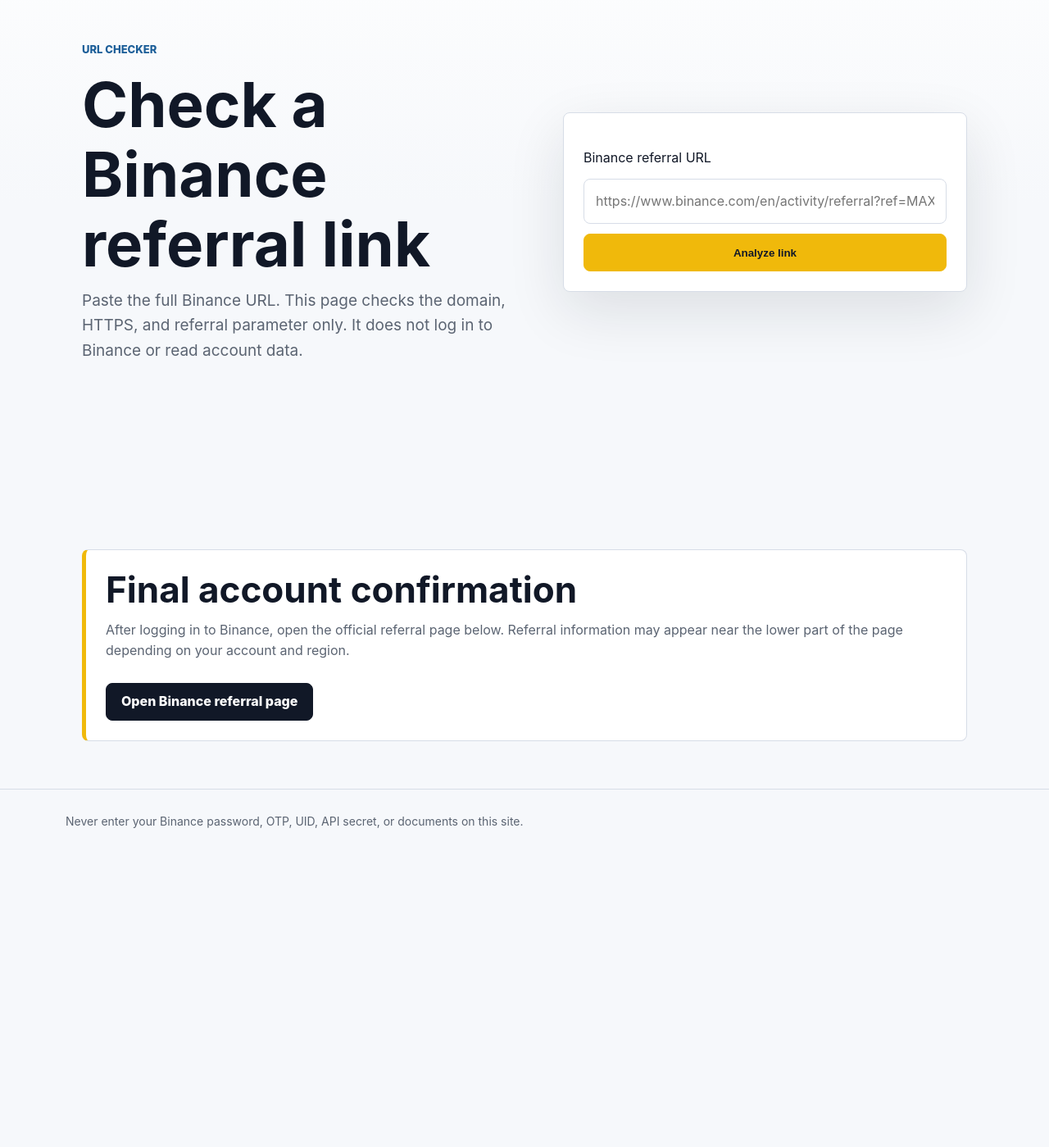
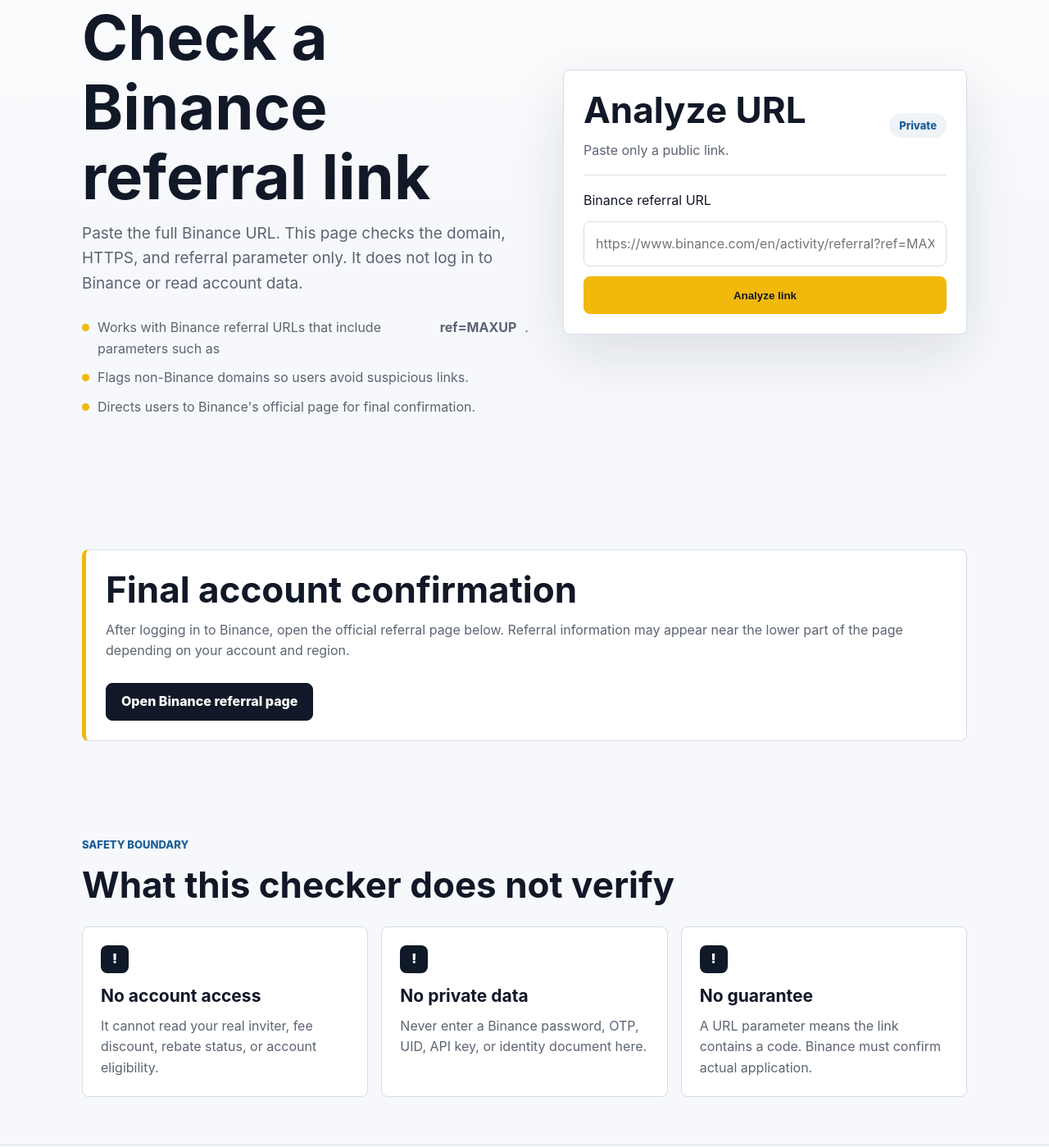
Before and after one commit to baeyeoungu6-ai/referralfinder, a website: page referralfinder/public/link-checker/index.html in a window 1280 px wide. Shown: the part 173-1572 px from the top of the page at 82% size. Before the commit the page ends 1214 px from the top, so only its background shows below. Drawn offline with Linux system fonts and the light colour scheme.

Commit message:
Add files via upload

```diff
--- a/referralfinder/public/link-checker/index.html
+++ b/referralfinder/public/link-checker/index.html
@@ -24,8 +24,20 @@
           <div class="eyebrow">URL checker</div>
           <h1>Check a Binance referral link</h1>
           <p class="lead">Paste the full Binance URL. This page checks the domain, HTTPS, and referral parameter only. It does not log in to Binance or read account data.</p>
+          <ul class="hero-points">
+            <li>Works with Binance referral URLs that include parameters such as <strong>ref=MAXUP</strong>.</li>
+            <li>Flags non-Binance domains so users avoid suspicious links.</li>
+            <li>Directs users to Binance's official page for final confirmation.</li>
+          </ul>
         </div>
         <div class="tool">
+          <div class="diagnosis-header">
+            <div>
+              <h2>Analyze URL</h2>
+              <p>Paste only a public link.</p>
+            </div>
+            <span class="pill">Private</span>
+          </div>
           <form class="checker" data-link-checker>
             <label for="referral-url">Binance referral URL</label>
             <input id="referral-url" type="url" placeholder="https://www.binance.com/en/activity/referral?ref=MAXUP" required>
@@ -43,6 +55,15 @@
           </div>
         </div>
       </section>
+      <section class="section">
+        <div class="eyebrow">Safety boundary</div>
+        <h2>What this checker does not verify</h2>
+        <div class="method-grid">
+          <article class="method-card"><div class="number">!</div><h3>No account access</h3><p>It cannot read your real inviter, fee discount, rebate status, or account eligibility.</p></article>
+          <article class="method-card"><div class="number">!</div><h3>No private data</h3><p>Never enter a Binance password, OTP, UID, API key, or identity document here.</p></article>
+          <article class="method-card"><div class="number">!</div><h3>No guarantee</h3><p>A URL parameter means the link contains a code. Binance must confirm actual application.</p></article>
+        </div>
+      </section>
     </main>
     <footer class="footer"><div class="footer-inner">Never enter your Binance password, OTP, UID, API secret, or documents on this site.</div></footer>
     <script src="/script.js"></script>
```
